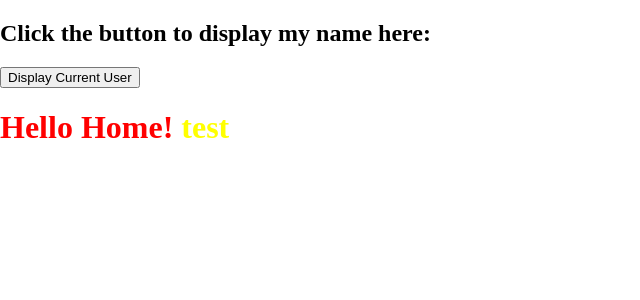
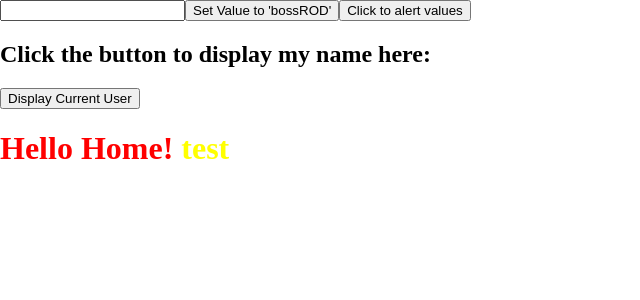
Before and after one commit to constROD/template-react-redux-ts, a React (Create React App) app: page / in a window 1280 px wide. Shown: the top 300 px of the page, without its empty margins (0-640 px from the left). Built offline with nearby package versions, Linux system fonts and the light colour scheme.

Commit message:
Add custom form

```diff
--- a/src/pages/Home.tsx
+++ b/src/pages/Home.tsx
@@ -5,6 +5,11 @@ import { IStoreState } from "shared/interfaces/redux/store";
 import { ICurrentUser } from "shared/interfaces/redux/users";
 import { setCurrentUser } from "shared/redux/actions/users";
 import { styled } from "shared/theme";
+import { useForm } from "shared/utils/form";
+
+type HomeForm = {
+  name: string;
+};
 
 const Home: React.FC = () => {
   const dispatch = useDispatch();
@@ -12,10 +17,28 @@ const Home: React.FC = () => {
     (state) => state.users.currentUser
   ) as ICurrentUser;
 
-  console.log("currentUser: ", currentUser);
+  const initialValues = {
+    name: "",
+  };
+
+  const { values, handleChange, setFieldValue } = useForm<HomeForm>({
+    initialValues,
+  });
 
   return (
     <HomeWrapper>
+      <input
+        type="text"
+        name="name"
+        value={values.name}
+        onChange={handleChange}
+      />
+      <Button onClick={() => setFieldValue("name", "bossROD")}>
+        Set Value to 'bossROD'
+      </Button>
+      <Button onClick={() => alert("name: " + JSON.stringify(values))}>
+        Click to alert values
+      </Button>
       <h2>
         Click the button to display my name here: {currentUser?.name ?? ""}
       </h2>
--- /dev/null
+++ b/src/shared/interfaces/utils/form.ts
@@ -0,0 +1,3 @@
+export interface IFormProps<I> {
+  initialValues: I;
+}
--- /dev/null
+++ b/src/shared/utils/form.ts
@@ -0,0 +1,27 @@
+import { useState } from "react";
+import { IFormProps } from "shared/interfaces/utils/form";
+
+export const useForm = <I>({ initialValues }: IFormProps<I>) => {
+  const [values, setValues] = useState(initialValues);
+
+  const setFieldValue = <V>(name: string, value: V) => {
+    setValues({ ...values, [name]: value });
+  };
+
+  const handleChange = (e: React.ChangeEvent<HTMLInputElement>) => {
+    const { type, name, checked } = e.target;
+    const getValue = () => {
+      if (type === "checkbox") return checked;
+      return e.target.value;
+    };
+
+    setValues({ ...values, [name]: getValue() });
+  };
+
+  return {
+    values,
+    setValues,
+    setFieldValue,
+    handleChange,
+  };
+};
```
Also changed, not shown: 2 other files (tests, documents, lock files or other folders).
